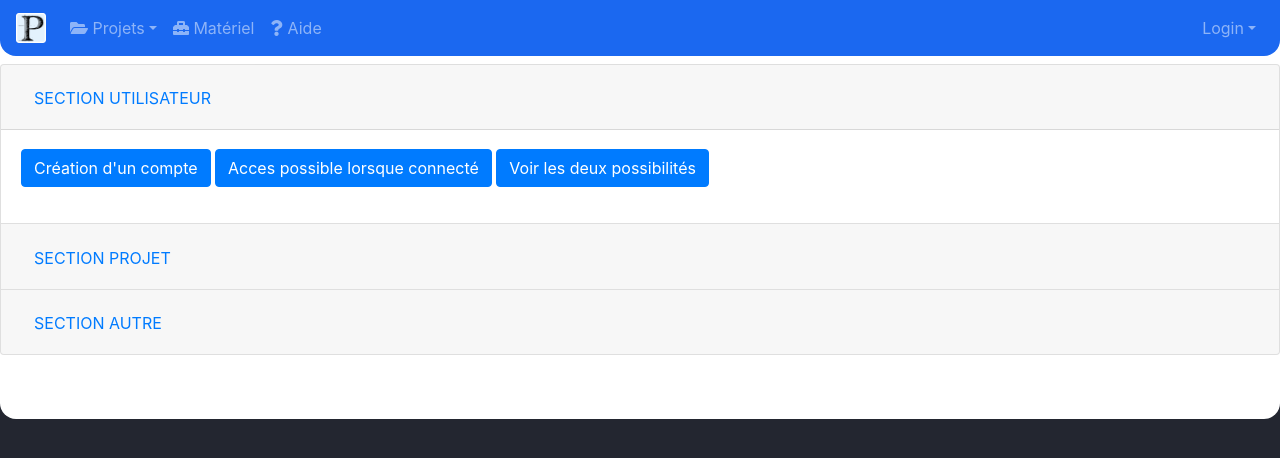
After one commit to Dylan-Helin/Prepascience, a Django app: page /aide/ in a window 1280 px wide. The commit adds this page. Shown: the top 458 px of the page. Run offline with Django 3.2, Linux system fonts and the light colour scheme; some libraries are stand-ins or nearby versions.

Commit message:
maj bouton aide

```diff
--- a/Prepascience/urls.py
+++ b/Prepascience/urls.py
@@ -35,6 +35,7 @@ urlpatterns = [
     path('logout/',LogoutView.as_view(template_name='logout.html')),
     path('ajoutProfil/', views.ajoutProfil.as_view()),
     path('projets/',views.projets.as_view()),
+    path('aide/',views.aide),
 ]
 
 urlpatterns+=staticfiles_urlpatterns()
--- a/Prepascience/views.py
+++ b/Prepascience/views.py
@@ -16,6 +16,8 @@ def homepage(request):
     nbu = User.objects.all().count()
     return render(request, "home.html", {'nbm': nbm, 'nbp': nbp, 'nbu': nbu})
 
+def aide(request):
+    return render(request, "aide.html")
 
 def profil(request):
     per = User.objects.filter(username__exact=request.user.username).get
--- /dev/null
+++ b/templates/Aide.html
@@ -0,0 +1,190 @@
+{% load static %}
+<!doctype html>
+<html lang="en">
+<head>
+    <!-- Required meta tags -->
+    <meta charset="utf-8">
+    <meta name="viewport" content="width=device-width, initial-scale=1, shrink-to-fit=no">
+
+    <!-- Bootstrap CSS -->
+    <link rel="stylesheet" href="https://stackpath.bootstrapcdn.com/bootstrap/4.4.1/css/bootstrap.min.css" integrity="sha384-Vkoo8x4CGsO3+Hhxv8T/Q5PaXtkKtu6ug5TOeNV6gBiFeWPGFN9MuhOf23Q9Ifjh" crossorigin="anonymous">
+
+    <!-- Librairie d'icônes -->
+    <link rel="stylesheet" href="https://use.fontawesome.com/releases/v5.7.0/css/all.css" integrity="sha384-lZN37f5QGtY3VHgisS14W3ExzMWZxybE1SJSEsQp9S+oqd12jhcu+A56Ebc1zFSJ" crossorigin="anonymous">
+
+    <title>Prepascience</title>
+    <link rel="shortcut icon" type="image/x-icon" href="{% static 'images/logo.ico' %}">
+</head>
+<body style=" background-color: #232630;" >
+<nav class="navbar navbar-expand-md navbar-dark fixed-top" style="background-color: #1B68F0;border-bottom-left-radius: 1rem; border-bottom-right-radius: 1rem ">
+    <a class="navbar-brand" href="/">
+        <img src="{% static 'images/logo.png' %}" width="30" height="30" class="d-inline-block align-top" alt="">
+    </a>
+    <button class="navbar-toggler" type="button" data-toggle="collapse" data-target="#navbarsExampleDefault" aria-controls="navbarsExampleDefault" aria-expanded="false" aria-label="Toggle navigation">
+        <span class="navbar-toggler-icon"></span>
+    </button>
+
+    <div class="collapse navbar-collapse" id="navbarsExampleDefault">
+        <ul class="navbar-nav mr-auto">
+            <li class="nav-item dropdown">
+                <a class="nav-link dropdown-toggle" href="#" id="dropdown01" data-toggle="dropdown" aria-haspopup="true" aria-expanded="false"> <i class="fas fa-folder-open"> </i> Projets</a>
+                <div class="dropdown-menu dropdown-menu-lg-right" aria-labelledby="dropdown02">
+                    <a class="dropdown-item" href="/projets/">Mes Projets</a>
+                    <a class="dropdown-item" href="/ajoutProjet">Créer un projet</a>
+                </div>
+            </li>
+            <li class="nav-item">
+                <a class="nav-link" href="/materiel/?form="> <i class="fas fa-toolbox"></i> Matériel </a>
+            </li>
+            <li class="nav-item">
+                <a class="nav-link" href="#"> <i class="fas fa-question"></i> Aide </a>
+            </li>
+
+            <!--<li class="nav-item">
+                <a class="nav-link disabled" href="#" tabindex="-1" aria-disabled="true">Disabled</a>
+            </li>-->
+        </ul>
+        {% if user.is_authenticated %}
+            <div align="right" class="navbar-nav">
+                <a class="nav-link dropdown-toggle" href="#" id="dropdown01" data-toggle="dropdown" aria-haspopup="true" aria-expanded="false"><i class="fas fa-user-circle"></i> {{ request.user.username }}</a>
+                <div class="dropdown-menu dropdown-menu-lg-right" aria-labelledby="dropdown01">
+                    <a class="dropdown-item" href="/profil/">Voir mon profil</a>
+                    {% if user.is_staff %}
+                    <a class="dropdown-item" href="/demandead/">Demande</a>
+                     <a class="dropdown-item" href="/ajout/">Ajout matériel</a>
+                        {% else %}
+                     <a class="dropdown-item" href="/demande/">Demande</a>
+                        {% endif %}
+                    <a class="dropdown-item" href="/logout/">Deconnexion</a>
+                </div>
+            </div>
+            {% else %}
+               <div align="right" class="navbar-nav">
+                <a class="nav-link dropdown-toggle" href="#" id="dropdown01" data-toggle="dropdown" aria-haspopup="true" aria-expanded="false"> Login</a>
+                <div class="dropdown-menu dropdown-menu-lg-right" aria-labelledby="dropdown01">
+                    <a class="dropdown-item" href="/login/">Se connecter</a>
+                    <a class="dropdown-item" href="/ajoutProfil/">Creer un compte</a>
+                </div>
+            </div>
+            {% endif %}
+    </div>
+</nav>
+
+<main role="main" style="padding-left: 0px;padding-right: 0px;padding-top: 4rem;padding-bottom: 4rem; background-color: #FFFFFF;border-bottom-left-radius: 1rem;border-bottom-right-radius: 1rem">
+
+  <div class="accordion" id="accordionExample">
+  <div class="card">
+    <div class="card-header" id="headingOne">
+      <h2 class="mb-0">
+        <button class="btn btn-link" type="button" data-toggle="collapse" data-target="#collapseOne" aria-expanded="true" aria-controls="collapseOne">
+          SECTION UTILISATEUR
+        </button>
+      </h2>
+    </div>
+
+    <div id="collapseOne" class="collapse show" aria-labelledby="headingOne" data-parent="#accordionExample">
+      <div class="card-body">
+        <p>
+  <a class="btn btn-primary" data-toggle="collapse" href="#multiCollapseExample1" role="button" aria-expanded="false" aria-controls="multiCollapseExample1">Création d'un compte</a>
+  <button class="btn btn-primary" type="button" data-toggle="collapse" data-target="#multiCollapseExample2" aria-expanded="false" aria-controls="multiCollapseExample2">Acces possible lorsque connecté </button>
+  <button class="btn btn-primary" type="button" data-toggle="collapse" data-target=".multi-collapse" aria-expanded="false" aria-controls="multiCollapseExample1 multiCollapseExample2">Voir les deux possibilités</button>
+</p>
+<div class="row">
+  <div class="col">
+    <div class="collapse multi-collapse" id="multiCollapseExample1">
+      <div class="card card-body">
+        Anim pariatur cliche reprehenderit, enim eiusmod high life accusamus terry richardson ad squid. Nihil anim keffiyeh helvetica, craft beer labore wes anderson cred nesciunt sapiente ea proident.
+      </div>
+    </div>
+  </div>
+  <div class="col">
+    <div class="collapse multi-collapse" id="multiCollapseExample2">
+      <div class="card card-body">
+        Anim pariatur cliche reprehenderit, enim eiusmod high life accusamus terry richardson ad squid. Nihil anim keffiyeh helvetica, craft beer labore wes anderson cred nesciunt sapiente ea proident.
+      </div>
+    </div>
+  </div>
+</div>
+      </div>
+    </div>
+  </div>
+  <div class="card">
+    <div class="card-header" id="headingTwo">
+      <h2 class="mb-0">
+        <button class="btn btn-link collapsed" type="button" data-toggle="collapse" data-target="#collapseTwo" aria-expanded="false" aria-controls="collapseTwo">
+          SECTION PROJET
+        </button>
+      </h2>
+    </div>
+    <div id="collapseTwo" class="collapse" aria-labelledby="headingTwo" data-parent="#accordionExample">
+      <div class="card-body">
+         <p>
+    <a class="btn btn-primary" data-toggle="collapse" href="#multiCollapseExample1" role="button" aria-expanded="false" aria-controls="multiCollapseExample1">Création d'un Projet</a>
+    <button class="btn btn-primary" type="button" data-toggle="collapse" data-target="#multiCollapseExample2" aria-expanded="false" aria-controls="multiCollapseExample2">Visualisation des projets </button>
+    <button class="btn btn-primary" type="button" data-toggle="collapse" data-target=".multi-collapse" aria-expanded="false" aria-controls="multiCollapseExample1 multiCollapseExample2">Voir les deux possibilités</button>
+</p>
+    <div class="row">
+  <div class="col">
+    <div class="collapse multi-collapse" id="multiCollapseExample1">
+      <div class="card card-body">
+        Anim pariatur cliche reprehenderit, enim eiusmod high life accusamus terry richardson ad squid. Nihil anim keffiyeh helvetica, craft beer labore wes anderson cred nesciunt sapiente ea proident.
+      </div>
+    </div>
+  </div>
+  <div class="col">
+    <div class="collapse multi-collapse" id="multiCollapseExample2">
+      <div class="card card-body">
+        Anim pariatur cliche reprehenderit, enim eiusmod high life accusamus terry richardson ad squid. Nihil anim keffiyeh helvetica, craft beer labore wes anderson cred nesciunt sapiente ea proident.
+      </div>
+    </div>
+  </div>
+</div>
+      </div>
+    </div>
+  </div>
+  <div class="card">
+    <div class="card-header" id="headingThree">
+      <h2 class="mb-0">
+        <button class="btn btn-link collapsed" type="button" data-toggle="collapse" data-target="#collapseThree" aria-expanded="false" aria-controls="collapseThree">
+          SECTION AUTRE
+        </button>
+      </h2>
+    </div>
+    <div id="collapseThree" class="collapse" aria-labelledby="headingThree" data-parent="#accordionExample">
+      <div class="card-body">
+         <p>
+  <a class="btn btn-primary" data-toggle="collapse" href="#multiCollapseExample1" role="button" aria-expanded="false" aria-controls="multiCollapseExample1">Page matériaux</a>
+  <button class="btn btn-primary" type="button" data-toggle="collapse" data-target="#multiCollapseExample2" aria-expanded="false" aria-controls="multiCollapseExample2">Demande  </button>
+  <button class="btn btn-primary" type="button" data-toggle="collapse" data-target=".multi-collapse" aria-expanded="false" aria-controls="multiCollapseExample1 multiCollapseExample2">Voir les deux possibilités</button>
+</p>
+ <div class="row">
+  <div class="col">
+    <div class="collapse multi-collapse" id="multiCollapseExample1">
+      <div class="card card-body">
+        Anim pariatur cliche reprehenderit, enim eiusmod high life accusamus terry richardson ad squid. Nihil anim keffiyeh helvetica, craft beer labore wes anderson cred nesciunt sapiente ea proident.
+      </div>
+    </div>
+  </div>
+  <div class="col">
+    <div class="collapse multi-collapse" id="multiCollapseExample2">
+      <div class="card card-body">
+        Anim pariatur cliche reprehenderit, enim eiusmod high life accusamus terry richardson ad squid. Nihil anim keffiyeh helvetica, craft beer labore wes anderson cred nesciunt sapiente ea proident.
+      </div>
+    </div>
+  </div>
+</div>
+      </div>
+    </div>
+  </div>
+</div>
+</main>
+
+
+
+<!-- /.container -->
+<!-- Optional JavaScript -->
+<!-- jQuery first, then Popper.js, then Bootstrap JS -->
+<script src="https://code.jquery.com/jquery-3.4.1.slim.min.js" integrity="sha384-J6qa4849blE2+poT4WnyKhv5vZF5SrPo0iEjwBvKU7imGFAV0wwj1yYfoRSJoZ+n" crossorigin="anonymous"></script>
+<script src="https://cdn.jsdelivr.net/npm/popper.js@1.16.0/dist/umd/popper.min.js" integrity="sha384-Q6E9RHvbIyZFJoft+2mJbHaEWldlvI9IOYy5n3zV9zzTtmI3UksdQRVvoxMfooAo" crossorigin="anonymous"></script>
+<script src="https://stackpath.bootstrapcdn.com/bootstrap/4.4.1/js/bootstrap.min.js" integrity="sha384-wfSDF2E50Y2D1uUdj0O3uMBJnjuUD4Ih7YwaYd1iqfktj0Uod8GCExl3Og8ifwB6" crossorigin="anonymous"></script>
+</body>
--- a/templates/home.html
+++ b/templates/home.html
@@ -37,7 +37,7 @@
                 <a class="nav-link" href="/materiel/?form="> <i class="fas fa-toolbox"></i> Matériel </a>
             </li>
             <li class="nav-item">
-                <a class="nav-link" href="#"> <i class="fas fa-question"></i> Aide </a>
+                <a class="nav-link" href="/aide/"> <i class="fas fa-question"></i> Aide </a>
             </li>
 
             <!--<li class="nav-item">
```
